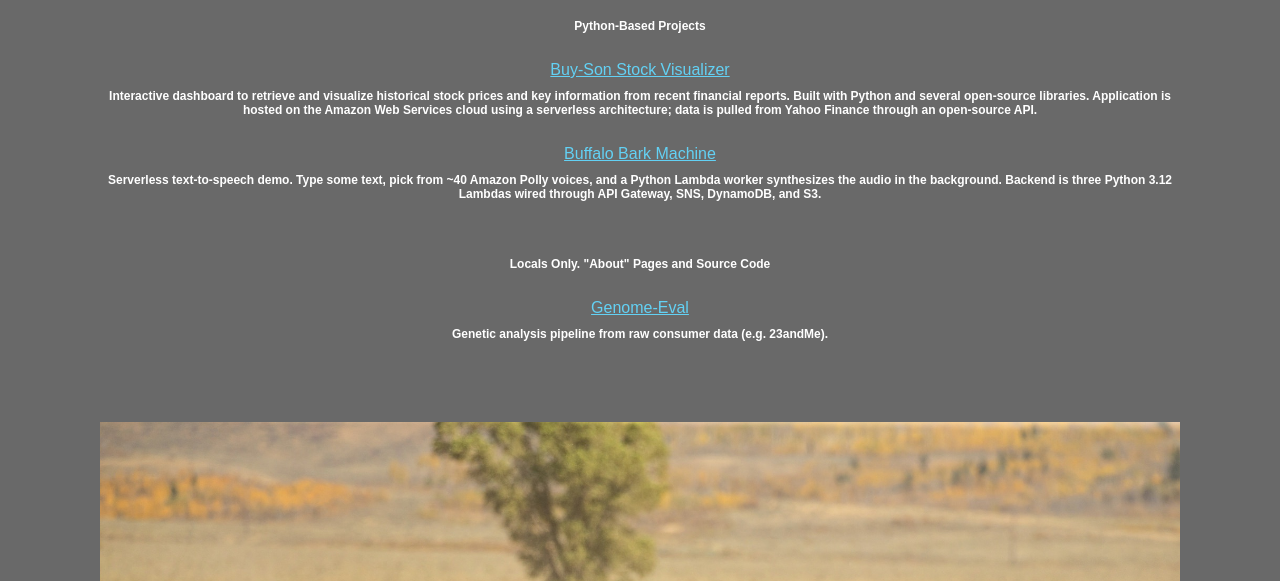
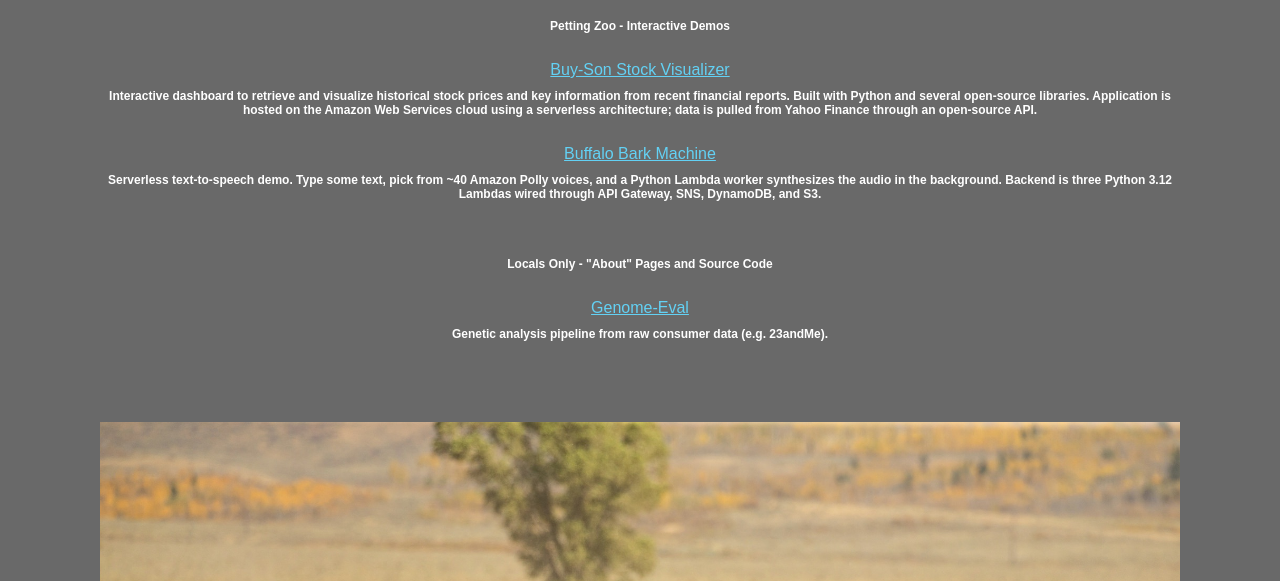
Before and after one commit to JackVance/bigolbuffalo, an Eleventy site: page src/Bython.html in a window 1280 px wide. Shown: the part 161-742 px from the top of the page. Built offline with nearby package versions, Linux system fonts and the light colour scheme; Eleventy itself is replaced by a stand-in of ours; files that its build step writes are made by us from their sources.

Commit message:
docs(bython): rename subheaders for symmetry
First section: "Python-Based Projects" -> "Petting Zoo - Interactive Demos"
  describes what's in the section (clickable, runnable projects) rather
  than restating that they're Python-based (the H1 already covers that).

Second section: "Locals Only. \"About\" Pages and Source Code"
  -> "Locals Only - \"About\" Pages and Source Code"
  swaps the period after "Only" for a hyphen so both subheaders use the
  same "<category> - <description>" pattern.

```diff
--- a/src/Bython.html
+++ b/src/Bython.html
@@ -3,7 +3,7 @@ layout: layouts/page.njk
 title: Bython
 ---
 <h1>Bython Projects</h1>
-<h2>Python-Based Projects</h2>
+<h2>Petting Zoo - Interactive Demos</h2>
 <br>
 <a href="/StockDashboard.html">Buy-Son Stock Visualizer</a>
 <h2>Interactive dashboard to retrieve and visualize historical stock prices and key information from recent financial reports. Built with Python and several open-source libraries. Application is hosted on the Amazon Web Services cloud using a serverless architecture; data is pulled from Yahoo Finance through an open-source API.</h2>
@@ -12,7 +12,7 @@ title: Bython
 <h2>Serverless text-to-speech demo. Type some text, pick from ~40 Amazon Polly voices, and a Python Lambda worker synthesizes the audio in the background. Backend is three Python 3.12 Lambdas wired through API Gateway, SNS, DynamoDB, and S3.</h2>
 {%- if collections.locals and collections.locals.length > 0 %}
 <br><br>
-<h2>Locals Only. "About" Pages and Source Code</h2>
+<h2>Locals Only - "About" Pages and Source Code</h2>
 <br>
 {%- for item in collections.locals %}
 <a href="{{ item.url }}">{{ item.data.projectName or item.data.title }}</a>
```
